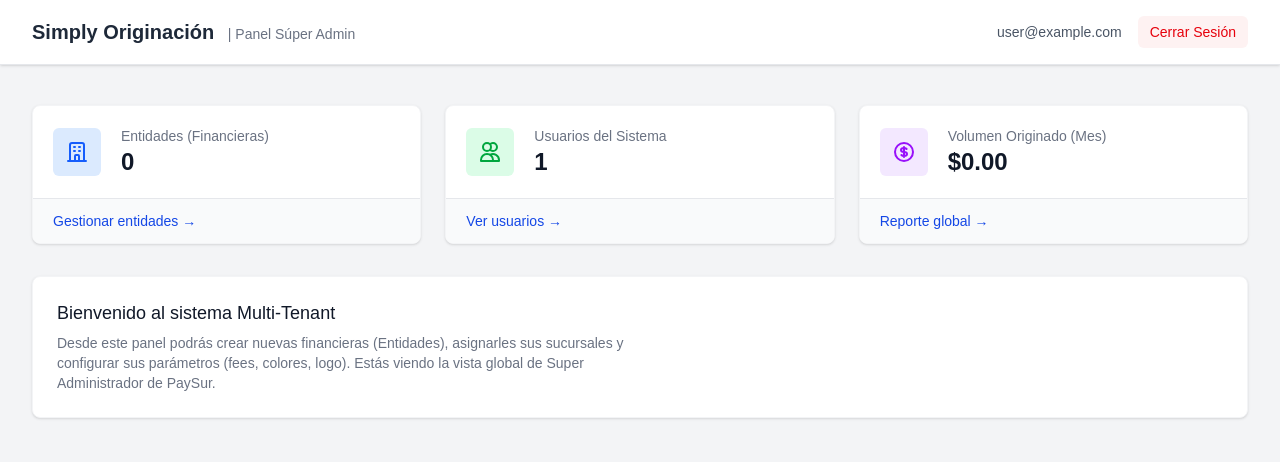
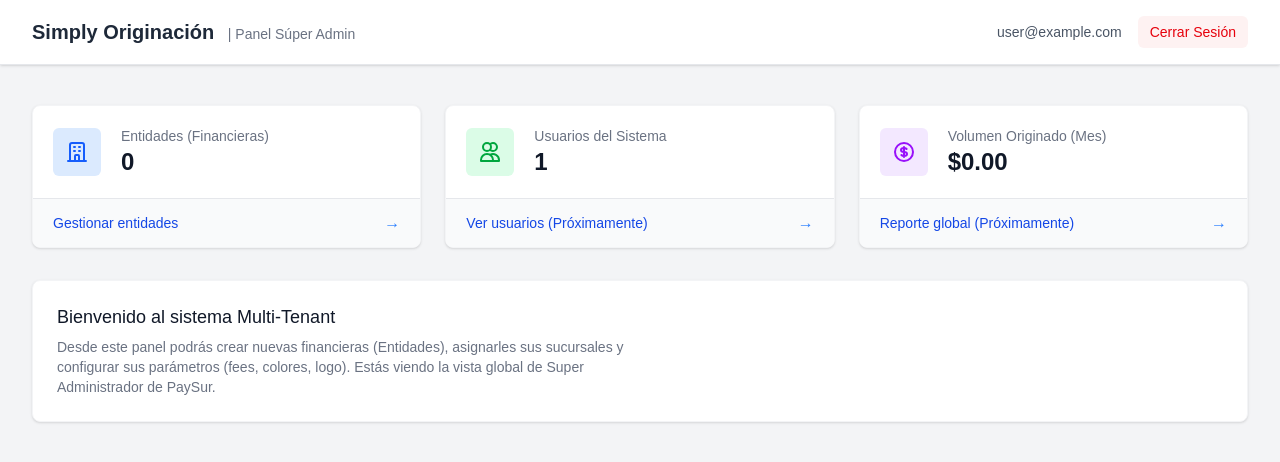
Before and after one commit to gabrielgmza/simply-originacion, a Next.js app: page /dashboard in a window 1280 px wide. Shown: the top 462 px of the page. Built offline with nearby package versions, Linux system fonts and the light colour scheme; no server answers; sample sign-in values are in the browser's storage.

Commit message:
Fix: Navegacion del dashboard usando Link de Next.js

```diff
--- a/app/dashboard/page.tsx
+++ b/app/dashboard/page.tsx
@@ -2,6 +2,7 @@
 
 import { useEffect, useState } from 'react';
 import { useRouter } from 'next/navigation';
+import Link from 'next/link';
 import { onAuthStateChanged, signOut, User } from 'firebase/auth';
 import { auth } from '../../lib/firebase';
 
@@ -11,13 +12,11 @@ export default function DashboardPage() {
   const router = useRouter();
 
   useEffect(() => {
-    // Escuchar si el usuario tiene sesión iniciada
     const unsubscribe = onAuthStateChanged(auth, (currentUser) => {
       if (currentUser) {
         setUser(currentUser);
         setLoading(false);
       } else {
-        // Si no está logueado, lo devolvems al login por seguridad
         router.push('/login');
       }
     });
@@ -33,7 +32,6 @@ export default function DashboardPage() {
     }
   };
 
-  // Pantalla de carga mientras verificamos a Firebase
   if (loading) {
     return (
       <div className="min-h-screen flex items-center justify-center bg-gray-50">
@@ -44,7 +42,6 @@ export default function DashboardPage() {
 
   return (
     <div className="min-h-screen bg-gray-100">
-      {/* Barra de navegación superior */}
       <nav className="bg-white shadow-sm border-b border-gray-200">
         <div className="max-w-7xl mx-auto px-4 sm:px-6 lg:px-8">
           <div className="flex justify-between h-16">
@@ -64,13 +61,12 @@ export default function DashboardPage() {
         </div>
       </nav>
 
-      {/* Contenido principal del Dashboard */}
       <main className="max-w-7xl mx-auto py-10 px-4 sm:px-6 lg:px-8">
         <div className="grid grid-cols-1 md:grid-cols-3 gap-6">
 
           {/* Tarjeta 1: Entidades */}
-          <div className="bg-white overflow-hidden shadow rounded-lg border border-gray-100">
-            <div className="p-5">
+          <div className="bg-white overflow-hidden shadow rounded-lg border border-gray-100 flex flex-col">
+            <div className="p-5 flex-1">
               <div className="flex items-center">
                 <div className="flex-shrink-0 bg-blue-100 rounded-md p-3">
                   <svg className="h-6 w-6 text-blue-600" fill="none" viewBox="0 0 24 24" stroke="currentColor">
@@ -87,14 +83,15 @@ export default function DashboardPage() {
                 </div>
               </div>
             </div>
-            <div className="bg-gray-50 px-5 py-3 border-t border-gray-200">
-              <div className="text-sm text-blue-700 hover:text-blue-900 font-medium cursor-pointer">Gestionar entidades &rarr;</div>
-            </div>
+            <Link href="/dashboard/entidades" className="bg-gray-50 px-5 py-3 border-t border-gray-200 hover:bg-gray-100 transition-colors flex items-center justify-between group">
+              <span className="text-sm text-blue-700 font-medium group-hover:text-blue-900">Gestionar entidades</span>
+              <span className="text-blue-500 group-hover:text-blue-700">&rarr;</span>
+            </Link>
           </div>
 
           {/* Tarjeta 2: Usuarios Activos */}
-          <div className="bg-white overflow-hidden shadow rounded-lg border border-gray-100">
-            <div className="p-5">
+          <div className="bg-white overflow-hidden shadow rounded-lg border border-gray-100 flex flex-col">
+            <div className="p-5 flex-1">
               <div className="flex items-center">
                 <div className="flex-shrink-0 bg-green-100 rounded-md p-3">
                   <svg className="h-6 w-6 text-green-600" fill="none" viewBox="0 0 24 24" stroke="currentColor">
@@ -111,14 +108,15 @@ export default function DashboardPage() {
                 </div>
               </div>
             </div>
-            <div className="bg-gray-50 px-5 py-3 border-t border-gray-200">
-              <div className="text-sm text-blue-700 hover:text-blue-900 font-medium cursor-pointer">Ver usuarios &rarr;</div>
-            </div>
+            <Link href="#" className="bg-gray-50 px-5 py-3 border-t border-gray-200 hover:bg-gray-100 transition-colors flex items-center justify-between group">
+              <span className="text-sm text-blue-700 font-medium group-hover:text-blue-900">Ver usuarios (Próximamente)</span>
+              <span className="text-blue-500 group-hover:text-blue-700">&rarr;</span>
+            </Link>
           </div>
 
           {/* Tarjeta 3: Volumen de Créditos */}
-          <div className="bg-white overflow-hidden shadow rounded-lg border border-gray-100">
-            <div className="p-5">
+          <div className="bg-white overflow-hidden shadow rounded-lg border border-gray-100 flex flex-col">
+            <div className="p-5 flex-1">
               <div className="flex items-center">
                 <div className="flex-shrink-0 bg-purple-100 rounded-md p-3">
                   <svg className="h-6 w-6 text-purple-600" fill="none" viewBox="0 0 24 24" stroke="currentColor">
@@ -135,9 +133,10 @@ export default function DashboardPage() {
                 </div>
               </div>
             </div>
-            <div className="bg-gray-50 px-5 py-3 border-t border-gray-200">
-              <div className="text-sm text-blue-700 hover:text-blue-900 font-medium cursor-pointer">Reporte global &rarr;</div>
-            </div>
+            <Link href="#" className="bg-gray-50 px-5 py-3 border-t border-gray-200 hover:bg-gray-100 transition-colors flex items-center justify-between group">
+              <span className="text-sm text-blue-700 font-medium group-hover:text-blue-900">Reporte global (Próximamente)</span>
+              <span className="text-blue-500 group-hover:text-blue-700">&rarr;</span>
+            </Link>
           </div>
 
         </div>
```
